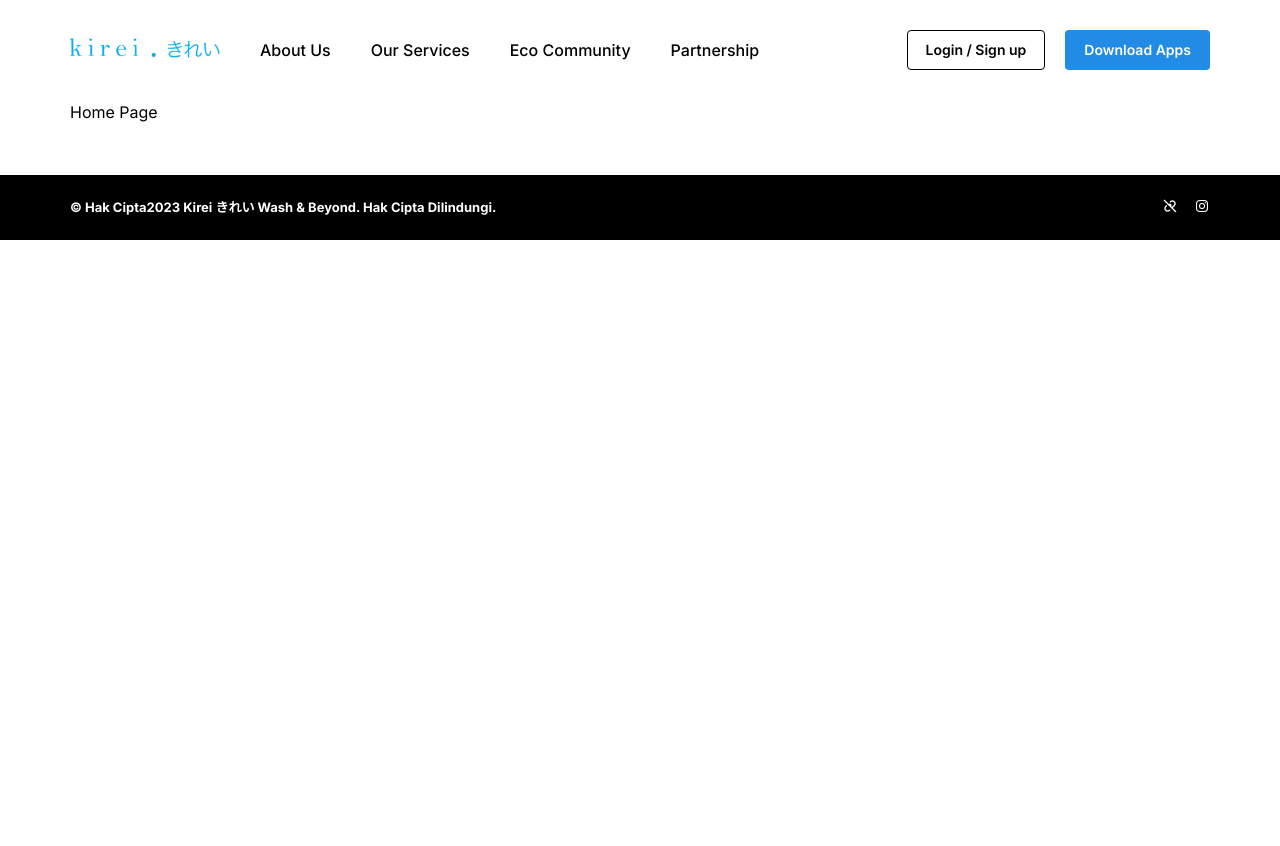
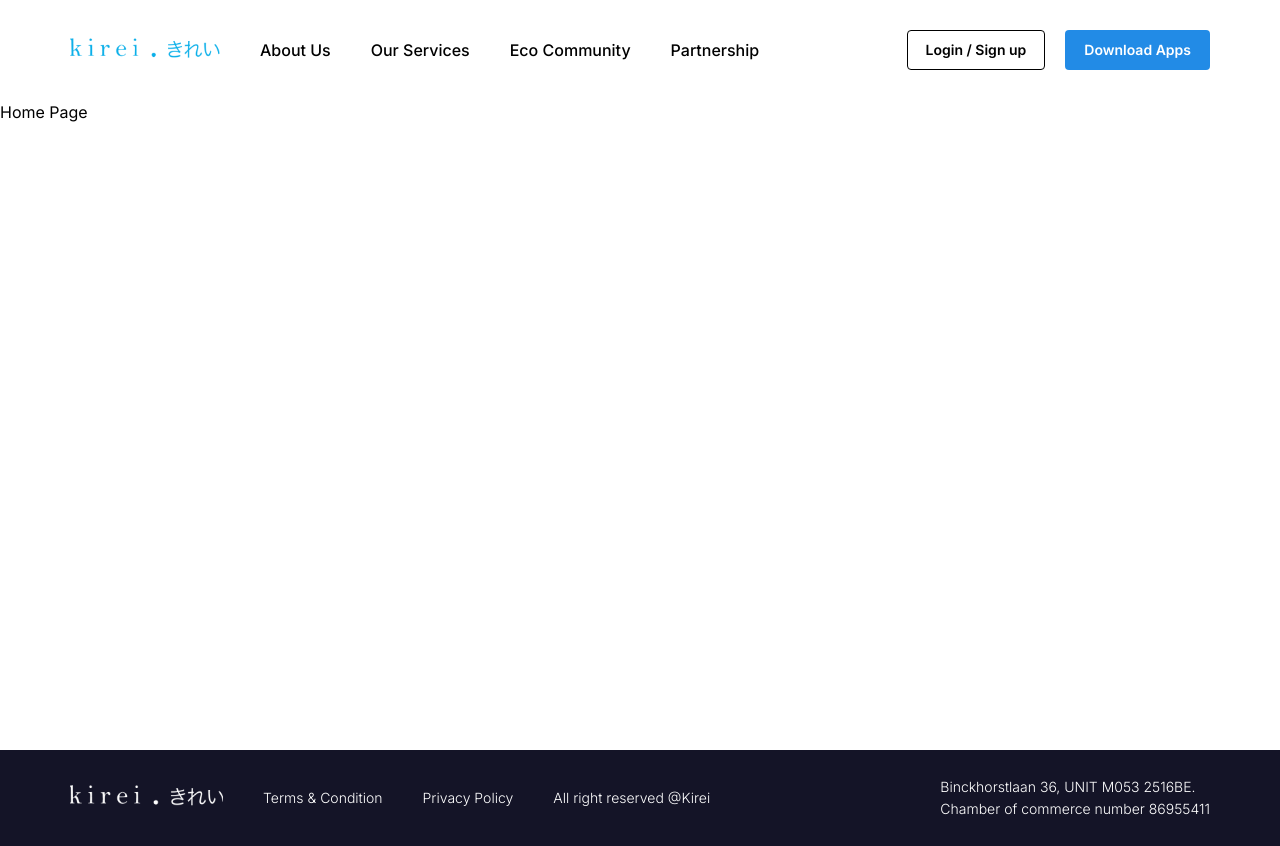
Before and after one commit to jasonhermawan/dup-kirei, a Next.js app: page / in a window 1280 px wide. Before the commit the page ends 800 px from the top, so only its background shows below. Built offline with nearby package versions, Linux system fonts and the light colour scheme.

Commit message:
update: update footer design

```diff
--- a/src/app/layout.tsx
+++ b/src/app/layout.tsx
@@ -27,7 +27,7 @@ export default function RootLayout({
       <body className={inter.className}>
         <MantineProvider>
           <Header />
-          <Box className='layout'>
+          <Box mih="75vh">
             {children}
           </Box>
           <Footer />
--- a/src/components/Footer.tsx
+++ b/src/components/Footer.tsx
@@ -1,46 +1,70 @@
+"use client";
 import { Box, Flex, Stack, Text } from "@mantine/core";
 import Link from "next/link";
 import React from "react";
-import '../app/globals.css'
+import "../app/globals.css";
+import Logo from "../assets/logo-white.png";
+import Image from "next/image";
+import { useRouter } from "next/navigation";
+import FooterLinks from "./FooterLinks";
 
 const Footer = () => {
+  const router = useRouter();
   const footerMobile = () => {
     return (
-      <Stack ta="center" hiddenFrom="md">
-         <Text color="white" size="13px" fw="bold" lh="lg">
-          © Hak Cipta2023 Kirei きれい Wash & Beyond. Hak Cipta Dilindungi.
-        </Text>
-        <Flex gap="md" justify="center">
-          <Link href="/">
-            <i className="bx bx-unlink" style={{color: "white"}}/>
-          </Link>
-          <Link href="/">
-            <i className="bx bxl-instagram" style={{color: "white"}}/>
-          </Link>
-        </Flex>
+      <Stack
+        className="layout"
+        ta="left"
+        hiddenFrom="md"
+        pt="30px"
+        pb="100px"
+        gap="xl"
+      >
+        <Image
+          onClick={() => router.push("/")}
+          src={Logo}
+          height={30}
+          alt="Picture of the author"
+        />
+        <FooterLinks params="/" title="Terms & Condition" />
+        <FooterLinks params="/" title="Privacy Policy" />
+        <FooterLinks params="/" title="All right reserved @Kirei" />
       </Stack>
-    )
-  }
+    );
+  };
 
   const footerDesktop = () => {
     return (
-      <Flex className='layout' align="center" justify="space-between" visibleFrom="md">
-        <Text color="white" size="13px" fw="bold">
-          © Hak Cipta2023 Kirei きれい Wash & Beyond. Hak Cipta Dilindungi.
-        </Text>
-        <Flex gap="md">
-          <Link href="/">
-            <i className="bx bx-unlink" style={{color: "white"}}/>
-          </Link>
-          <Link href="/">
-            <i className="bx bxl-instagram" style={{color: "white"}}/>
-          </Link>
+      <Flex
+        className="layout"
+        align="center"
+        justify="space-between"
+        visibleFrom="md"
+      >
+        <Flex align="center" gap="40px">
+          <Image
+            onClick={() => router.push("/")}
+            src={Logo}
+            height={30}
+            alt="Picture of the author"
+          />
+          <FooterLinks params="/" title="Terms & Condition" />
+          <FooterLinks params="/" title="Privacy Policy" />
+          <FooterLinks params="/" title="All right reserved @Kirei" />
         </Flex>
+        <Stack gap="8px">
+          <Text size="14px" color="white" fw="300">
+            Binckhorstlaan 36, UNIT M053 2516BE.
+          </Text>
+          <Text size="14px" color="white" fw="300">
+            Chamber of commerce number 86955411
+          </Text>
+        </Stack>
       </Flex>
-    )
-  }
+    );
+  };
   return (
-    <Box bg="black" w="100vw" py="20px" mt="50px">
+    <Box bg="rgba(20, 20, 39, 1)" w="100vw" py="30px" mt="50px">
       {footerMobile()}
       {footerDesktop()}
     </Box>
--- /dev/null
+++ b/src/components/FooterLinks.tsx
@@ -0,0 +1,21 @@
+import React from 'react'
+import { Text } from "@mantine/core";
+import Link from "next/link";
+
+type LinkProps = {
+  params: string,
+  title: string
+}
+
+const FooterLinks = ({params, title} : LinkProps) => {
+  return (
+    <Link
+      href={params}
+      style={{ color: "white", textDecoration: "none" }}
+    >
+      <Text size="14px" fw="300">{title}</Text>
+    </Link>
+  )
+}
+
+export default FooterLinks
--- a/src/components/HeaderLinks.tsx
+++ b/src/components/HeaderLinks.tsx
@@ -12,7 +12,6 @@ const HeaderLinks = ({params, title} : LinkProps) => {
   const pathname = usePathname();
   const linkStyle = { textDecoration: "none", color: "black" };
   const activeStyle = { textDecoration: "none", color: "black" };
-  // const activeStyle = { textDecoration: "none", color: "#C5E8E2" };
 
   return (
     <Link
```
